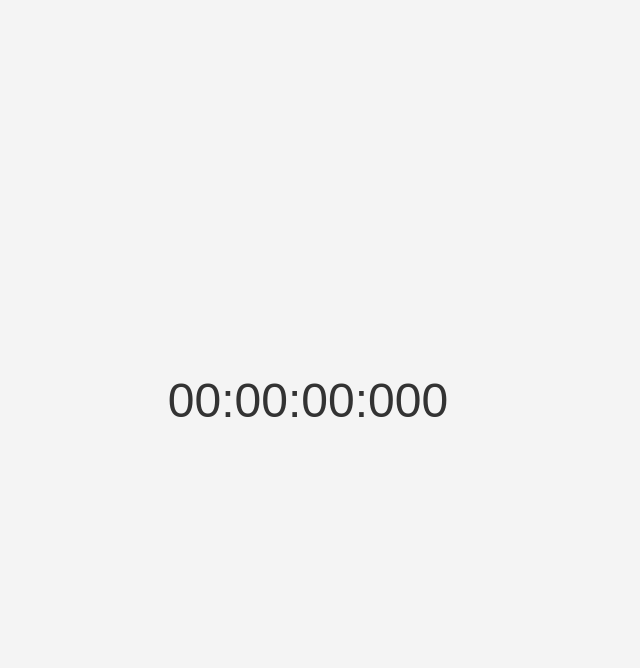
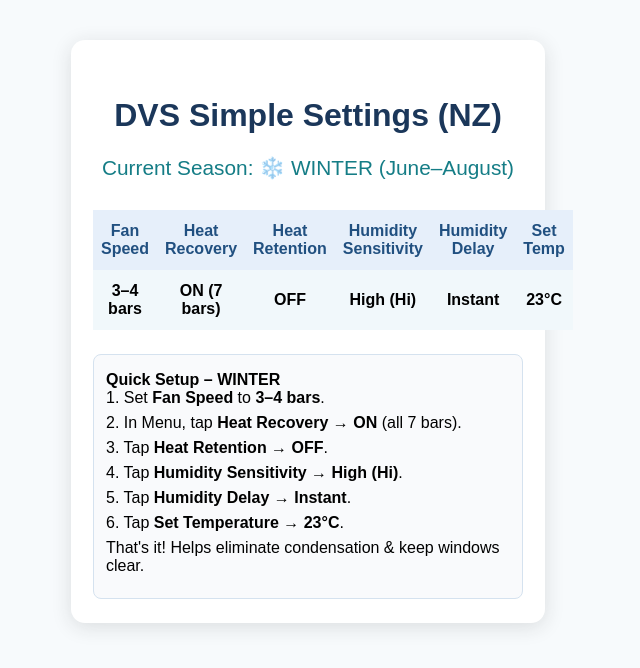
Before and after one commit to AgoraNZ/stopwatch, a plain HTML site: page index.html in a window 1280 px wide. Shown: the whole page, without its empty margins (332-972 px from the left). Drawn offline with Linux system fonts and the light colour scheme.

Commit message:
Update index.html

```diff
--- a/index.html
+++ b/index.html
@@ -2,81 +2,131 @@
 <html lang="en">
 <head>
   <meta charset="UTF-8">
+  <title>DVS Simple Seasonal Settings – NZ</title>
   <meta name="viewport" content="width=device-width, initial-scale=1.0">
-    <title>Stopwatch</title>
   <style>
-        body {
-            display: flex;
-            justify-content: center;
-            align-items: center;
-            height: 100vh;
-            margin: 0;
-            background-color: #f4f4f4;
-            font-family: Arial, sans-serif;
-        }
-        #stopwatch {
-            font-size: 3rem;
-            color: #333;
+    html, body { font-family: Arial, sans-serif; background: #f7fafc; margin: 0; padding: 0;}
+    .container { max-width: 430px; background: #fff; margin: 40px auto; border-radius: 14px; box-shadow: 0 4px 20px #2222; padding: 36px 22px 24px 22px;}
+    h1 { text-align: center; color: #1b375a;}
+    .season { text-align: center; font-size: 1.3em; margin: 12px 0 30px 0; color: #157d86;}
+    table { width: 100%; border-collapse: collapse; margin-bottom: 20px;}
+    th, td { padding: 12px 8px; text-align: center; }
+    th { background: #e6effa; color: #215080;}
+    tr:nth-child(even) { background: #f1f8fb; }
+    tr:nth-child(odd) { background: #fff; }
+    .instructions { background: #f9fafc; border: 1px solid #d5e2ef; border-radius: 8px; padding: 16px 12px; margin-top: 24px;}
+    .step { margin-bottom: 7px;}
+    @media (max-width: 600px) {
+      .container { max-width: 98vw; padding: 9vw 2vw;}
+      h1 { font-size: 1.1em;}
+      th, td { font-size: 0.98em;}
     }
   </style>
 </head>
 <body>
-
-    <div id="stopwatch">00:00:00:000</div>
-
+  <div class="container">
+    <h1>DVS Simple Settings (NZ)</h1>
+    <div class="season" id="season"></div>
+    <table>
+      <tr>
+        <th>Fan Speed</th>
+        <th>Heat Recovery</th>
+        <th>Heat Retention</th>
+        <th>Humidity Sensitivity</th>
+        <th>Humidity Delay</th>
+        <th>Set Temp</th>
+      </tr>
+      <tr id="winterRow">
+        <td>3–4 bars</td>
+        <td>ON (7 bars)</td>
+        <td>OFF</td>
+        <td>High (Hi)</td>
+        <td>Instant</td>
+        <td>23°C</td>
+      </tr>
+      <tr id="summerRow">
+        <td>2–3 bars</td>
+        <td>OFF</td>
+        <td>OFF</td>
+        <td>Medium (Med)</td>
+        <td>10 min</td>
+        <td>19°C</td>
+      </tr>
+    </table>
+    <div class="instructions" id="instructions">
+      <!-- Steps will be inserted here -->
+    </div>
+  </div>
   <script>
-        let startTime = 0;
-        let elapsedTime = 0;
-        let interval;
-        let isRunning = false;
-
-        const stopwatchDisplay = document.getElementById('stopwatch');
-
-        function updateDisplay(time) {
-            const milliseconds = Math.floor((time % 1000));
-            const seconds = Math.floor((time / 1000) % 60);
-            const minutes = Math.floor((time / (1000 * 60)) % 60);
-            const hours = Math.floor((time / (1000 * 60 * 60)) % 24);
-
-            stopwatchDisplay.textContent =
-                `${hours.toString().padStart(2, '0')}:${minutes.toString().padStart(2, '0')}:${seconds.toString().padStart(2, '0')}:${milliseconds.toString().padStart(3, '0')}`;
+    // Determine NZ season by browser date (Winter: June–Aug, Summer: Dec–Feb)
+    function getNZSeason() {
+      const now = new Date();
+      // UTC+12 for NZ (ignoring DST for simplicity; real logic could add 1hr in Sep-Apr)
+      let month = now.getUTCMonth() + 1; // 1–12
+      // Get real NZ month (browser timezone might not be NZ so approximate using UTC+12)
+      const hour = now.getUTCHours();
+      if (hour < 12) {
+        // If before midday UTC, NZ is already on next day, bump month if 31st
+        if (now.getUTCDate() === new Date(now.getUTCFullYear(), now.getUTCMonth()+1, 0).getDate()) {
+          month = (month % 12) + 1;
         }
-
-        function startStopwatch() {
-            startTime = Date.now() - elapsedTime;
-            interval = setInterval(() => {
-                elapsedTime = Date.now() - startTime;
-                updateDisplay(elapsedTime);
-            }, 10);
-            isRunning = true;
       }
-
-        function stopStopwatch() {
-            clearInterval(interval);
-            isRunning = false;
+      // NZ Summer: Dec–Feb; NZ Winter: Jun–Aug; Shoulder: Mar–May & Sep–Nov
+      if (month === 12 || month <= 2) return "Summer";
+      if (month >= 6 && month <= 8) return "Winter";
+      if (month >= 3 && month <= 5) return "Autumn";
+      return "Spring";
     }
-
-        function resetStopwatch() {
-            clearInterval(interval);
-            elapsedTime = 0;
-            updateDisplay(0);
-            startStopwatch();
+    function updateUI() {
+      const season = getNZSeason();
+      const seasonDiv = document.getElementById('season');
+      const winterRow = document.getElementById('winterRow');
+      const summerRow = document.getElementById('summerRow');
+      const inst = document.getElementById('instructions');
+      if (season === "Winter") {
+        seasonDiv.textContent = "Current Season: ❄️ WINTER (June–August)";
+        winterRow.style.fontWeight = "bold";
+        summerRow.style.display = "none";
+        inst.innerHTML = `
+        <b>Quick Setup – WINTER</b><br>
+        <div class="step">1. Set <b>Fan Speed</b> to <b>3–4 bars</b>.</div>
+        <div class="step">2. In Menu, tap <b>Heat Recovery</b> → <b>ON</b> (all 7 bars).</div>
+        <div class="step">3. Tap <b>Heat Retention</b> → <b>OFF</b>.</div>
+        <div class="step">4. Tap <b>Humidity Sensitivity</b> → <b>High (Hi)</b>.</div>
+        <div class="step">5. Tap <b>Humidity Delay</b> → <b>Instant</b>.</div>
+        <div class="step">6. Tap <b>Set Temperature</b> → <b>23°C</b>.</div>
+        <div class="step">That's it! Helps eliminate condensation & keep windows clear.</div>
+        `;
+      } else if (season === "Summer") {
+        seasonDiv.textContent = "Current Season: ☀️ SUMMER (December–February)";
+        summerRow.style.fontWeight = "bold";
+        winterRow.style.display = "none";
+        inst.innerHTML = `
+        <b>Quick Setup – SUMMER</b><br>
+        <div class="step">1. Set <b>Fan Speed</b> to <b>2–3 bars</b>.</div>
+        <div class="step">2. In Menu, tap <b>Heat Recovery</b> → <b>OFF</b>.</div>
+        <div class="step">3. Tap <b>Heat Retention</b> → <b>OFF</b>.</div>
+        <div class="step">4. Tap <b>Humidity Sensitivity</b> → <b>Medium (Med)</b>.</div>
+        <div class="step">5. Tap <b>Humidity Delay</b> → <b>10 min</b>.</div>
+        <div class="step">6. Tap <b>Set Temperature</b> → <b>19°C</b>.</div>
+        <div class="step">That's it! Enjoy a cool, fresh home in summer.</div>
+        `;
+      } else {
+        seasonDiv.textContent = "Current Season: Shoulder (Spring/Autumn)";
+        winterRow.style.display = "";
+        summerRow.style.display = "";
+        winterRow.style.fontWeight = "normal";
+        summerRow.style.fontWeight = "normal";
+        inst.innerHTML = `
+        <b>Quick Setup – Shoulder Season</b><br>
+        <div class="step">Try <b>Winter</b> settings if mornings are cold or condensation appears.</div>
+        <div class="step">Try <b>Summer</b> settings if home is stuffy or too warm.</div>
+        <div class="step">Adjust <b>Fan Speed</b> and <b>Set Temperature</b> as needed.</div>
+        <div class="step">Fine-tune for comfort!</div>
+        `;
       }
-
-        document.body.addEventListener('click', () => {
-            if (!isRunning) {
-                if (elapsedTime === 0) {
-                    startStopwatch();
-                } else {
-                    resetStopwatch();
     }
-            } else {
-                stopStopwatch();
-            }
-        });
-
-        updateDisplay(0); // Initial display
+    updateUI();
   </script>
-
 </body>
 </html>
```
Lines whose indentation alone changed are shown as unchanged.
